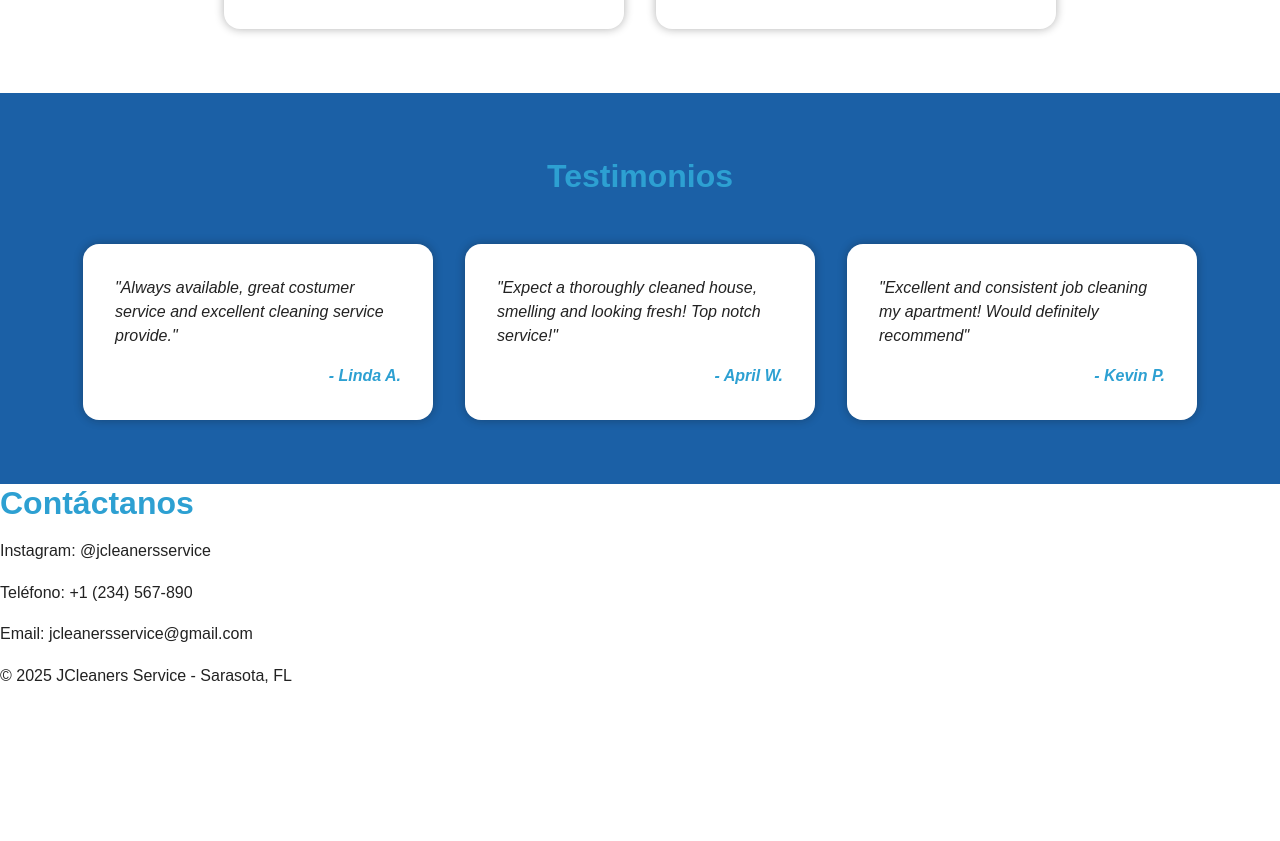
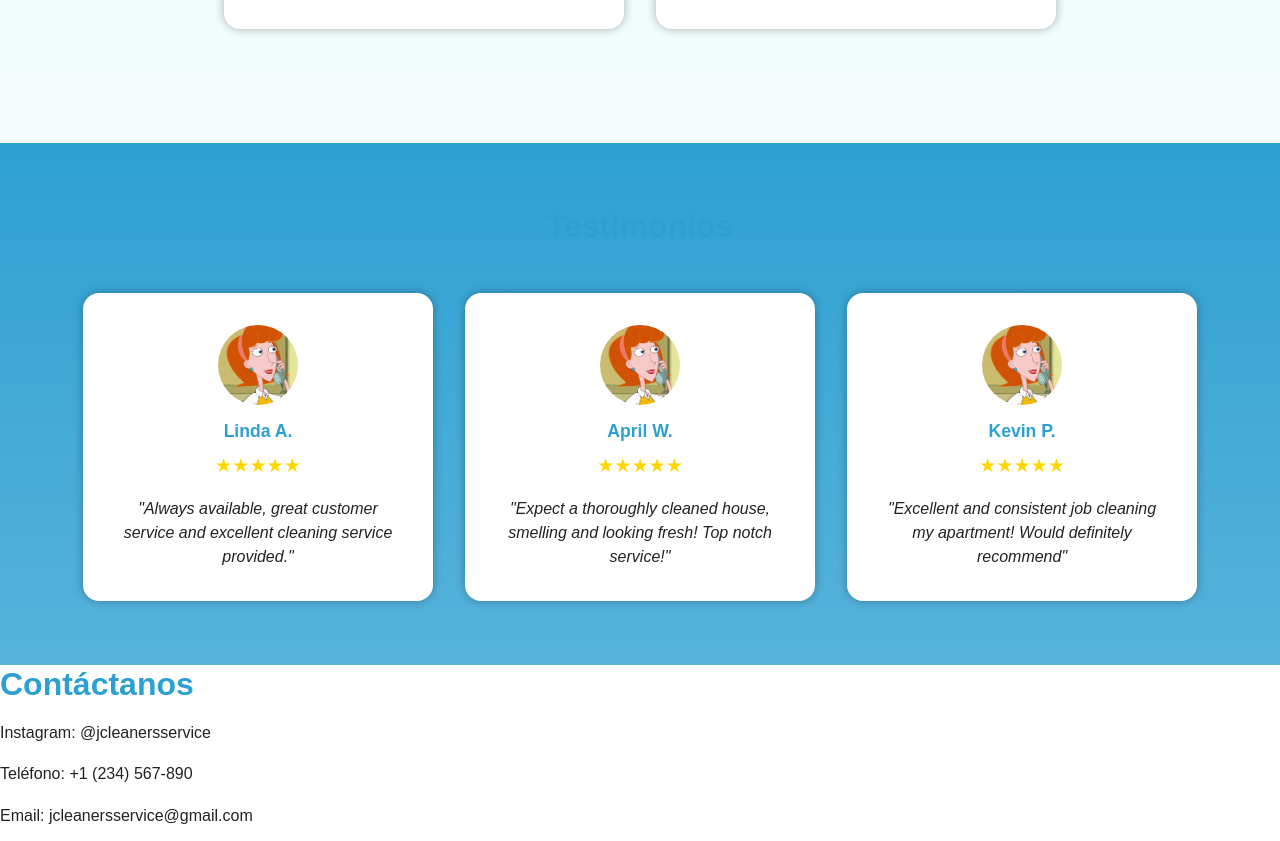
Before and after one commit to sergiolttz/JCleaners-Landing-Page, a plain HTML site: page index.html in a window 1280 px wide. Shown: the part 1777-2618 px from the top of the page. Before the commit the page ends 2466 px from the top, so only its background shows below. Drawn offline with Linux system fonts and the light colour scheme.

Commit message:
testimonials v2

```diff
--- a/index.html
+++ b/index.html
@@ -102,21 +102,27 @@
       <h2 class="testimonials__title">Testimonios</h2>
       <div class="testimonials__container">
         <div class="card card--testimonial">
+          <img class="testimonial__avatar" src="/img/linda.jpg" alt="Foto de Linda A.">
+          <h3 class="testimonial__name">Linda A.</h3>
+          <div class="testimonial__rating">★★★★★</div>
           <blockquote>
-                <p>"Always available, great costumer service and excellent cleaning service provide."</p>
-                <cite>- Linda A.</cite>
+            <p>"Always available, great customer service and excellent cleaning service provided."</p>
           </blockquote>
         </div>
         <div class="card card--testimonial">
+          <img class="testimonial__avatar" src="/img/linda.jpg" alt="Foto de Linda A.">
+          <h3 class="testimonial__name">April W.</h3>
+          <div class="testimonial__rating">★★★★★</div>
           <blockquote>
             <p>"Expect a thoroughly cleaned house, smelling and looking fresh! Top notch service!"</p>
-              <cite>- April W.</cite>
           </blockquote>
         </div>
         <div class="card card--testimonial">
+          <img class="testimonial__avatar" src="/img/linda.jpg" alt="Foto de Linda A.">
+          <h3 class="testimonial__name">Kevin P.</h3>
+          <div class="testimonial__rating">★★★★★</div>
           <blockquote>
             <p>"Excellent and consistent job cleaning my apartment! Would definitely recommend"</p>
-              <cite>- Kevin P.</cite>
           </blockquote>
         </div>
       </div>
--- a/sass/components/_card.scss
+++ b/sass/components/_card.scss
@@ -1,6 +1,20 @@
 @use '../abstracts/variables';
 @use '../abstracts/mixins';
 
+// Animación al aparecer en scroll
+@keyframes fadeInUp {
+  0% {
+    opacity: 0;
+    transform: translateY(20px);
+  }
+
+  100% {
+    opacity: 1;
+    transform: translateY(0);
+  }
+}
+
+// Contenedores de tarjetas
 .services__cards,
 .testimonials__container {
   display: flex;
@@ -9,6 +23,7 @@
   gap: 2rem;
 }
 
+// Tarjeta base
 .card {
   background-color: variables.$light-bg;
   border-radius: 1rem;
@@ -20,6 +35,25 @@
   position: relative;
   z-index: 1;
 
+  // Animación al hacer scroll
+  opacity: 0;
+  transform: translateY(20px);
+  animation: fadeInUp 0.6s ease forwards;
+
+  // Retrasos escalonados
+  &:nth-child(1) {
+    animation-delay: 0.1s;
+  }
+
+  &:nth-child(2) {
+    animation-delay: 0.2s;
+  }
+
+  &:nth-child(3) {
+    animation-delay: 0.3s;
+  }
+
+  // Contenido típico (para servicios, etc.)
   &__content {
     h3 {
       font-size: 1.5rem;
@@ -46,26 +80,47 @@
     }
   }
 
+  // Tarjetas de testimonios
   &--testimonial {
+    text-align: center;
     max-width: 350px;
 
+    // Avatar redondo centrado
+    .testimonial__avatar {
+      width: 80px;
+      height: 80px;
+      border-radius: 50%;
+      object-fit: cover;
+      margin: 0 auto 1rem;
+    }
+
+    // Nombre del cliente
+    .testimonial__name {
+      font-weight: bold;
+      font-size: 1.1rem;
+      color: variables.$primary-color;
+      margin-bottom: 0.5rem;
+    }
+
+    // Estrellas
+    .testimonial__rating {
+      color: gold;
+      font-size: 1.2rem;
+      margin-bottom: 1rem;
+    }
+
+    // Texto del testimonio
     blockquote {
       font-style: italic;
       color: variables.$text-dark;
       line-height: 1.5;
 
       p {
-        margin-bottom: 1rem;
-      }
-
-      cite {
-        display: block;
-        text-align: right;
-        font-weight: bold;
-        color: variables.$primary-color;
+        margin-bottom: 0;
       }
     }
 
+    // Desactivar efectos de hover
     transition: none;
     transform: none;
     filter: none;
@@ -79,7 +134,7 @@
   }
 }
 
-// Hover effects para tarjetas que no sean testimonios
+// Efecto de hover solo en servicios
 @media (min-width: variables.$breakpoint-md) {
   .services__cards:has(.card:not(.card--testimonial):hover) .card:not(:hover):not(.card--testimonial) {
     filter: brightness(0.6) blur(2px);
@@ -94,6 +149,7 @@
   }
 }
 
+// Modo móvil: sin efectos de hover
 @media (max-width: 768px) {
 
   .services__cards,
--- a/sass/components/_services.scss
+++ b/sass/components/_services.scss
@@ -2,7 +2,10 @@
 
 .services {
   padding: 4rem 2rem;
-  background-color: variables.$light-bg;
+  background: linear-gradient(to bottom,
+        variables.$secondary-color 0%,
+        lighten(variables.$secondary-color, 5%) 100%);
+  height: 80vh;
 
   .services__title {
     font-size: 2rem;
--- a/sass/components/_testimonials.scss
+++ b/sass/components/_testimonials.scss
@@ -2,7 +2,9 @@
 
 .testimonials {
     padding: 4rem 2rem;
-    background-color: variables.$third-color;
+    background: linear-gradient(to bottom,
+            variables.$primary-color 0%,
+            lighten(variables.$primary-color, 10) 100%);
 
     .testimonials__title {
         font-size: 2rem;
```
Also changed, not shown: css/main.css, img/linda.jpg (added), 1 other file. Lines whose indentation alone changed are shown as unchanged.
